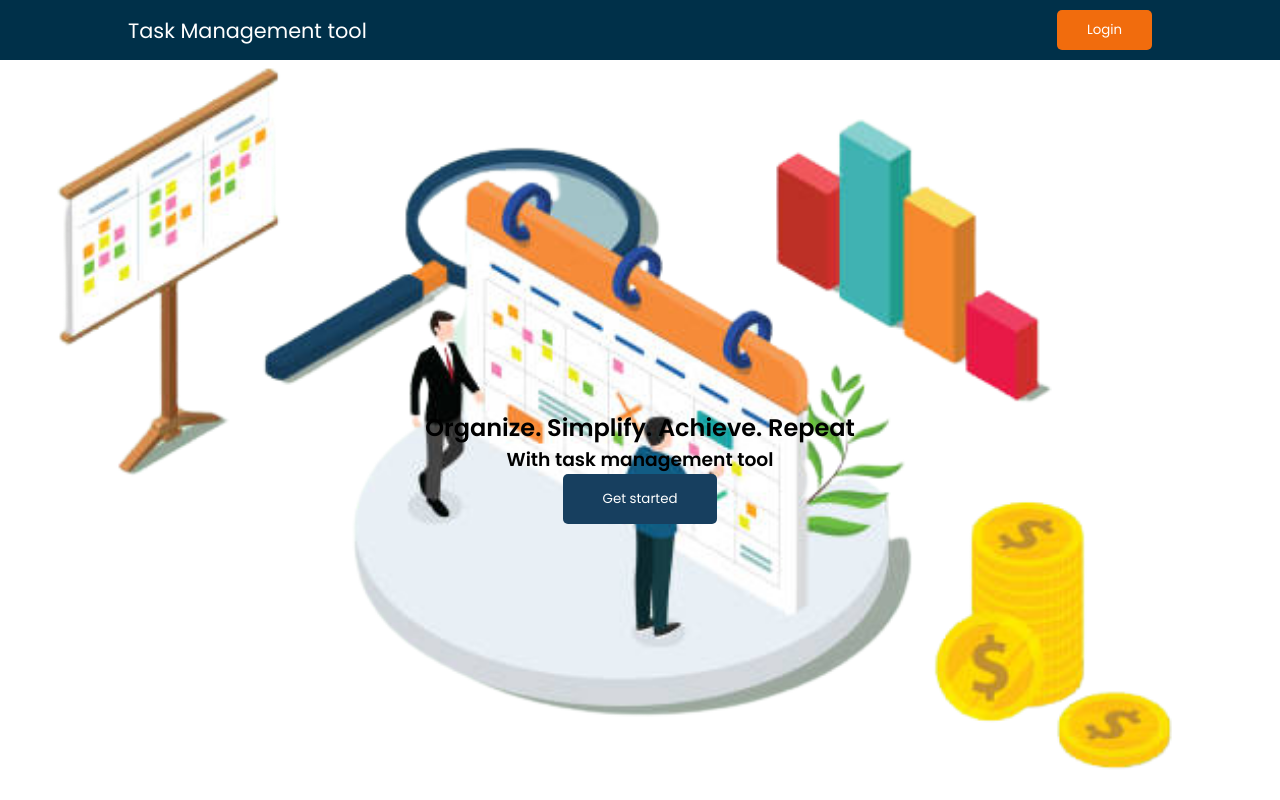
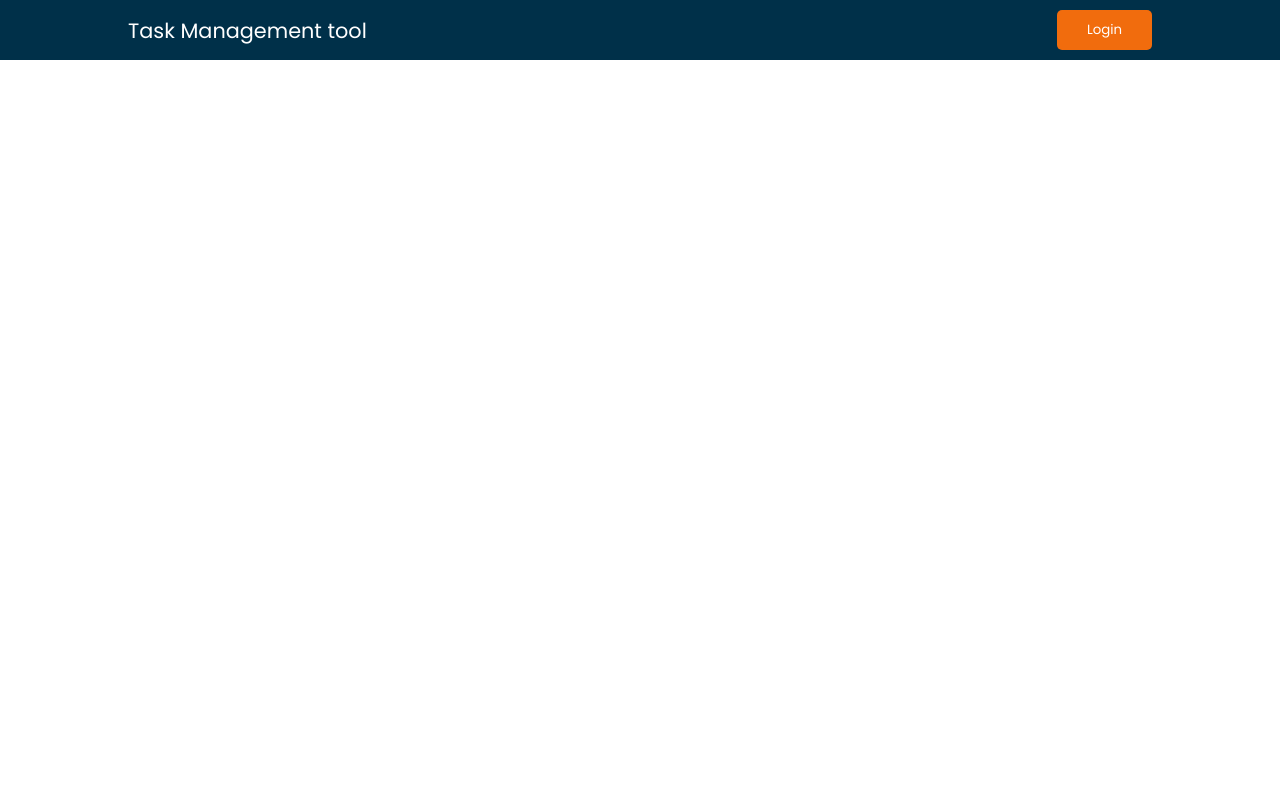
Before and after one commit to charityandani/Task-management-tool, a React (Create React App) app in the folder task-management/: page / in a window 1280 px wide. Built offline with nearby package versions, Linux system fonts and the light colour scheme.

Commit message:
i removed background piture

```diff
--- a/task-management/src/App.css
+++ b/task-management/src/App.css
@@ -9,12 +9,7 @@
 
 body{
   margin: 0;
-  background-image: url('./images/background.png'); /* Path to your background image */
-  background-size:contain; /* Cover the entire body with the image */
-  background-repeat: no-repeat; /* Prevent image from repeating */
-  background-attachment: fixed; /* Fixed background position */
-  background-position: center 20px;
-  background-clip: content-box;
+
 
 }
 
@@ -64,9 +59,11 @@ body{
 
 .signin-button{
 
-  background-color: #173F5F;
+  background-color: #F16C0D;
   color: white;
   padding: 15px 40px;
   border: none;
   border-radius: 5px;
+  font-size: 1rem;
+
 }
--- a/task-management/src/App.js
+++ b/task-management/src/App.js
@@ -1,14 +1,14 @@
 import logo from './logo.svg';
 import './App.css';
 import Navbar from './Components/Navbar';
-import Main from './Components/Main';
+
 
 
 function App() {
   return (
     <div className="App">
   <Navbar></Navbar>
-  <Main></Main>
+
     </div>
   );
 }
--- a/task-management/src/Components/Main.js
+++ /dev/null
@@ -1,19 +0,0 @@
-
-import SigninBtn from "./SigninBtn";
-
-
-export default function Main(){
-
-return(
-
-    <div className="content">
-        <main>
-        <h2>Organize. Simplify. Achieve. Repeat</h2>
-        <h3>With task management tool</h3>
-        <SigninBtn></SigninBtn>
-        </main>
-      </div>
-
-);
-
-}
--- a/task-management/src/Components/SigninBtn.js
+++ /dev/null
@@ -1,5 +0,0 @@
-export default function SigninBtn(){
-
-return <button className="signin-button">Get started</button>
-
-}
```
Also changed, not shown: task-management/src/Components/Navbar.css (deleted).
